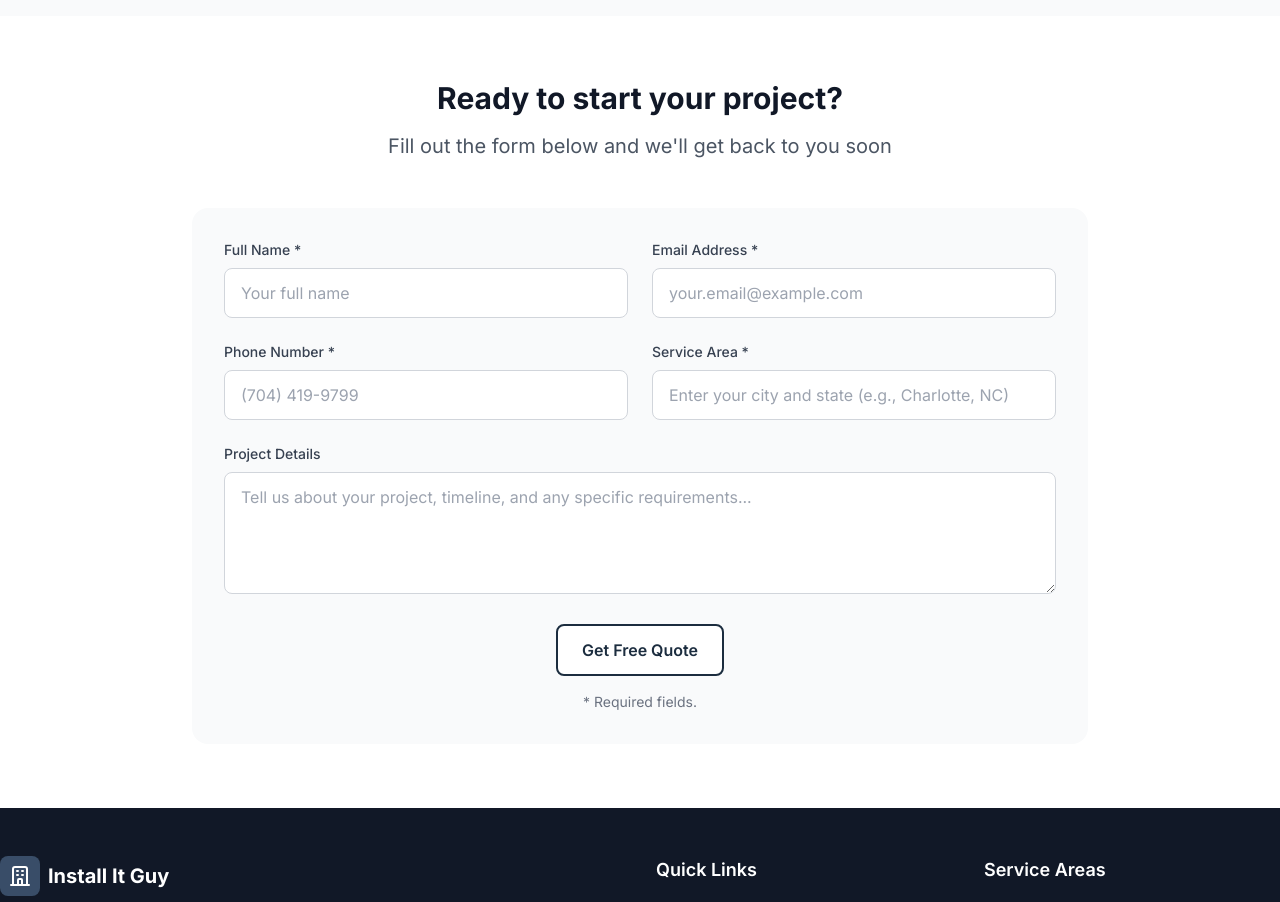
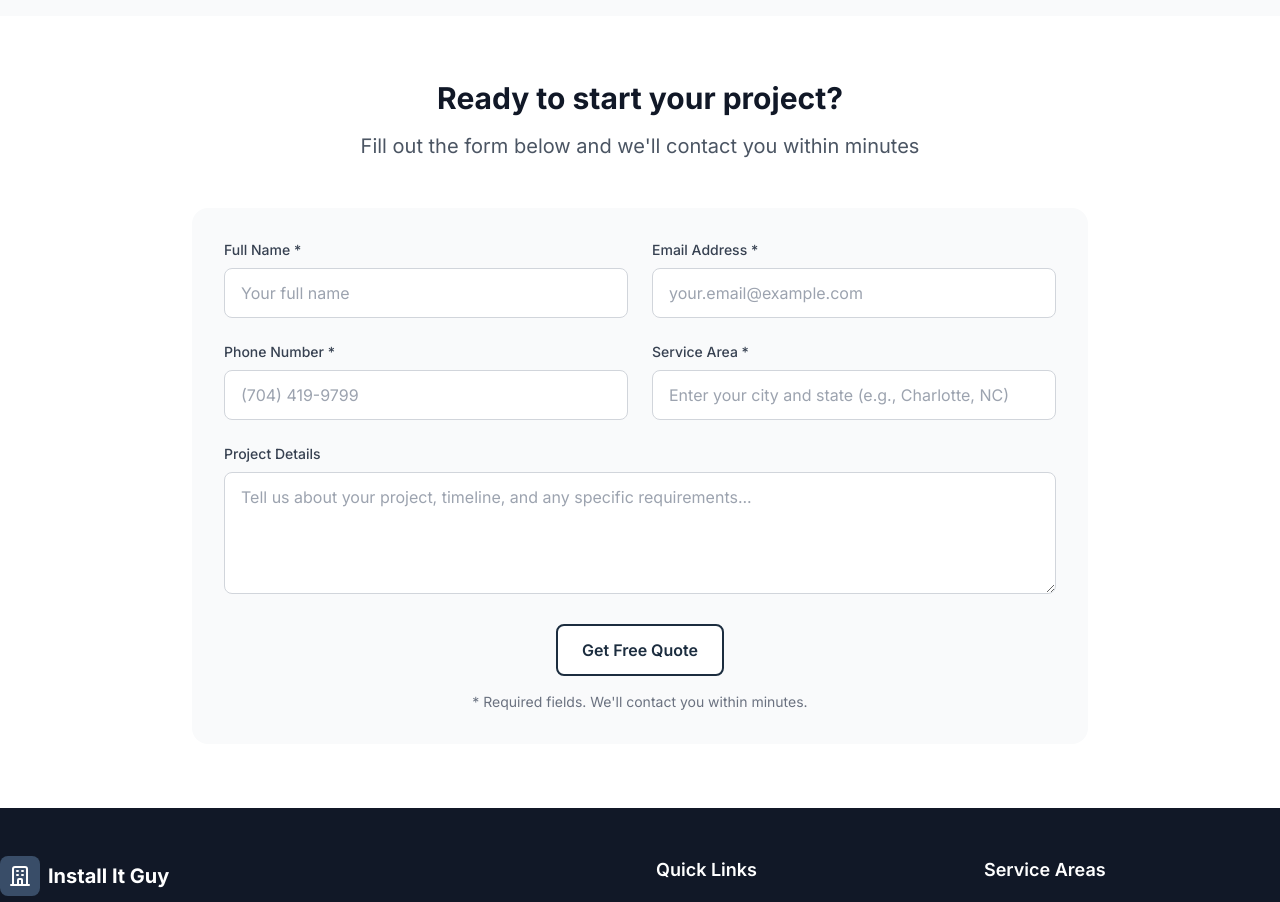
Before and after one commit to Masonba11/installitguy, a Next.js app: page /gallery in a window 1280 px wide. Shown: the part 1000-1902 px from the top of the page. Built offline with nearby package versions, Linux system fonts and the light colour scheme.

Commit message:
Update contact messaging to 'within minutes' instead of 'soon'

```diff
--- a/components/QuoteForm.jsx
+++ b/components/QuoteForm.jsx
@@ -2,7 +2,7 @@ import QuoteFormWithIP from "./QuoteFormWithIP";
 
 export default function QuoteForm({
   title = "Get Your Free Quote",
-  subtitle = "Fill out the form below and we'll get back to you soon",
+  subtitle = "Fill out the form below and we'll contact you within minutes",
   className = "",
 }) {
   return (
--- a/components/QuoteFormWithIP.jsx
+++ b/components/QuoteFormWithIP.jsx
@@ -1,6 +1,6 @@
 export default function QuoteFormWithIP({
   title = "Get Your Free Quote",
-  subtitle = "Fill out the form below and we'll get back to you soon",
+  subtitle = "Fill out the form below and we'll contact you within minutes",
   className = "",
 }) {
   const handleSubmit = (e) => {
@@ -133,7 +133,7 @@ export default function QuoteFormWithIP({
                 Get Free Quote
               </button>
               <p className="text-sm text-gray-500 mt-4">
-                * Required fields.
+                * Required fields. We'll contact you within minutes.
               </p>
             </div>
           </form>
--- a/pages/contact-us.jsx
+++ b/pages/contact-us.jsx
@@ -550,7 +550,7 @@ export default function ContactUs() {
         {/* Quote Form */}
         <QuoteForm
           title="Get Your Free Quote"
-          subtitle="Fill out the form below and we'll get back to you soon"
+          subtitle="Fill out the form below and we'll contact you within minutes"
         />
 
         {/* Reviews */}
--- a/pages/gallery.jsx
+++ b/pages/gallery.jsx
@@ -186,7 +186,7 @@ export default function Gallery({ images }) {
         {/* Quote Form */}
         <QuoteForm
           title="Ready to start your project?"
-          subtitle="Fill out the form below and we'll get back to you soon"
+          subtitle="Fill out the form below and we'll contact you within minutes"
         />
       </main>
 
--- a/pages/investors.jsx
+++ b/pages/investors.jsx
@@ -313,7 +313,7 @@ export default function Investors() {
         {/* Quote Form */}
         <QuoteForm
           title="Interested in learning more?"
-          subtitle="Fill out the form below and we'll get back to you soon"
+          subtitle="Fill out the form below and we'll contact you within minutes"
         />
       </main>
 
--- a/pages/reviews.jsx
+++ b/pages/reviews.jsx
@@ -192,7 +192,7 @@ export default function ReviewsPage() {
         {/* Quote Form */}
         <QuoteForm
           title="Ready to work with us?"
-          subtitle="Fill out the form below and we'll get back to you soon"
+          subtitle="Fill out the form below and we'll contact you within minutes"
         />
 
         {/* FAQs */}
--- a/pages/thank-you.jsx
+++ b/pages/thank-you.jsx
@@ -39,7 +39,7 @@ export default function ThankYou() {
     "@type": "WebPage",
     name: "Thank You - Install It Guy",
     description:
-      "Thank you for your interest in our handyman services. We'll be in touch soon!",
+      "Thank you for your interest in our handyman services. We'll contact you within minutes!",
     url: "https://installitguy.com/thank-you",
     mainEntity: {
       "@type": "LocalBusiness",
@@ -146,7 +146,7 @@ export default function ThankYou() {
       <NextSeo
         title="Thank You | Install It Guy"
         description={truncateMetaDescription(
-          "Thank you for your interest in our handyman services. We'll be in touch soon!"
+          "Thank you for your interest in our handyman services. We'll contact you within minutes!"
         )}
         noindex={true}
         nofollow={true}
@@ -186,7 +186,7 @@ export default function ThankYou() {
               Request received
             </p>
             <h1 className="text-3xl md:text-5xl font-bold">
-              Thank you! We'll be in touch soon.
+              Thank you! We'll contact you within minutes.
             </h1>
             <p className="text-lg md:text-xl text-white/80">
               In the meantime, feel free to call us for immediate assistance or
@@ -239,7 +239,7 @@ export default function ThankYou() {
                       Contact You
                     </h3>
                     <p className="text-gray-600">
-                      We'll call you soon to discuss your project and
+                      We'll call you within minutes to discuss your project and
                       answer any questions.
                     </p>
                   </div>
```
